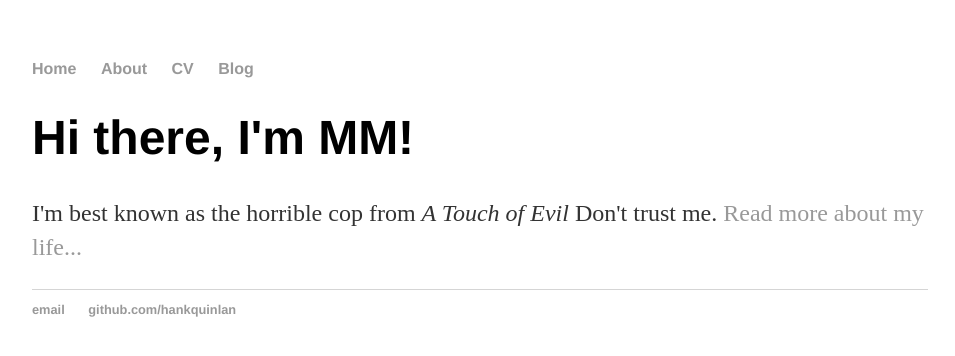
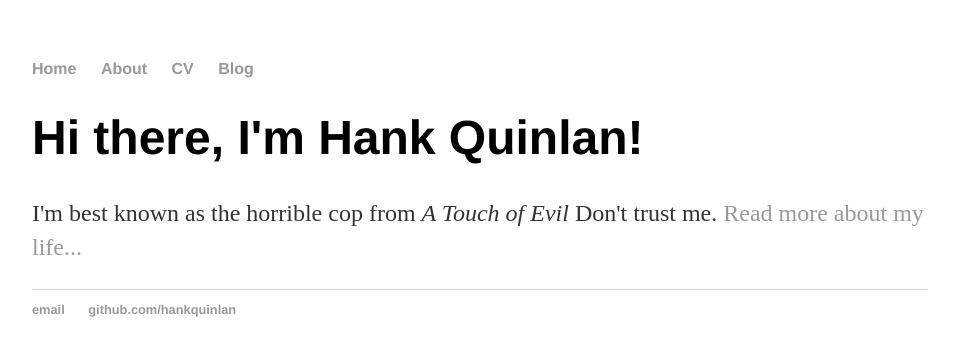
Before and after one commit to mattmolloy/mattmolloy.github.io, a Jekyll site: the page built from index.html, in a window 1280 px wide. Shown: the top 356 px of the page, without its empty margins (160-1115 px from the left). Built offline with Jekyll 4.4.1, drawn with Linux system fonts in a browser that asks for light colours.

Commit message:
Update index.html

```diff
--- a/index.html
+++ b/index.html
@@ -1,29 +1,8 @@
-<!DOCTYPE html>
-<html>
-	<head>
-		<title>mattmolloy</title>
-		<link rel="stylesheet" type="text/css" href="/css/main.css">
-	</head>
-	<body>
-		<nav>
-    		<ul>
-        		<li><a href="/">Home</a></li>
-	        	<li><a href="/about">About</a></li>
-        		<li><a href="/cv">CV</a></li>
-        		<li><a href="/blog">Blog</a></li>
-    		</ul>
-		</nav>
-		<div class="container">
-    		<div class="blurb">
-        		<h1>Hi there, I'm MM!</h1>
-				<p>I'm best known as the horrible cop from <em>A Touch of Evil</em> Don't trust me. <a href="/about">Read more about my life...</a></p>
-    		</div><!-- /.blurb -->
-		</div><!-- /.container -->
-		<footer>
-    		<ul>
-        		<li><a href="mailto:hankquinlanhub@gmail.com">email</a></li>
-        		<li><a href="https://github.com/hankquinlan">github.com/hankquinlan</a></li>
-			</ul>
-		</footer>
-	</body>
-</html>
+---
+layout: default
+title: matt molloy
+---
+<div class="blurb">
+	<h1>Hi there, I'm Hank Quinlan!</h1>
+	<p>I'm best known as the horrible cop from <em>A Touch of Evil</em> Don't trust me. <a href="/about">Read more about my life...</a></p>
+</div><!-- /.blurb -->
```
